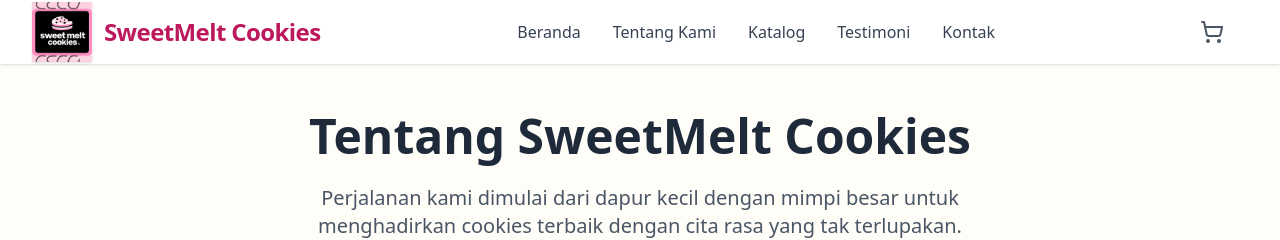
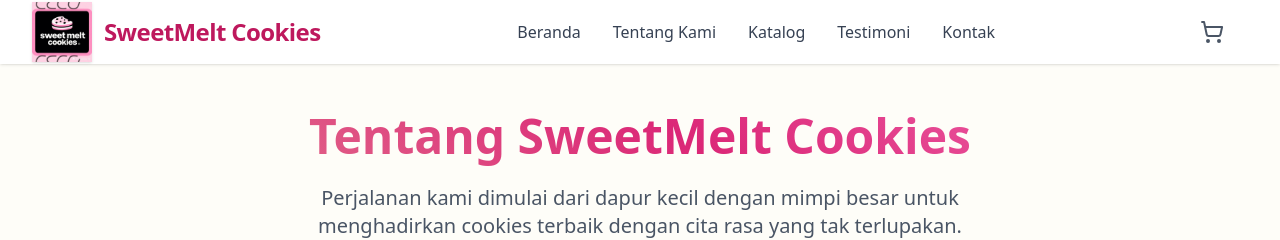
Before and after one commit to Fakhriirawann/projek-sintak, a React (Vite) app: page /about in a window 1280 px wide. Shown: the top 240 px of the page. Built offline with nearby package versions, Linux system fonts and the light colour scheme.

Commit message:
Shiny-Text for Tittle

```diff
--- a/src/index.css
+++ b/src/index.css
@@ -209,3 +209,42 @@
     /* Tailwind's default shadow-2xl is often equivalent or very close */
   }
 }
+
+@keyframes shine {
+  0% {
+    background-position: -200% center;
+  }
+  100% {
+    background-position: 200% center;
+  }
+}
+
+.shiny-text {
+  background: linear-gradient(
+    35deg,
+    #ec4899 0%,
+    #eacca5 25%,
+    #db2777 75%,
+    #f472b6 100%
+  );
+  background-size: 200% auto;
+  background-clip: text;
+  -webkit-background-clip: text;
+  color: transparent;
+  -webkit-text-fill-color: transparent;
+  animation: shine 24s linear infinite;
+}
+
+@keyframes fadeInOut {
+  0%,
+  100% {
+    opacity: 0;
+  }
+  10%,
+  90% {
+    opacity: 1;
+  }
+}
+.animate-fadeInOut {
+  animation: fadeInOut 6s ease forwards;
+}
--- a/src/pages/About.jsx
+++ b/src/pages/About.jsx
@@ -6,7 +6,7 @@
       <div className="max-w-7xl mx-auto px-4 sm:px-6 lg:px-8">
         {/* Hero Section */}
         <div className="text-center mb-16">
-          <h1 className="text-4xl lg:text-5xl font-bold text-gray-800 mb-6">
+          <h1 className="text-4xl lg:text-5xl font-bold text-gray-800 shiny-text pb-6">
             Tentang SweetMelt Cookies
           </h1>
           <p className="text-xl text-gray-600 max-w-3xl mx-auto">
--- a/src/pages/Catalog.jsx
+++ b/src/pages/Catalog.jsx
@@ -128,7 +128,7 @@
       <div className="max-w-7xl mx-auto px-4 sm:px-6 lg:px-8">
         {/* Header */}
         <div className="text-center mb-12">
-          <h1 className="text-4xl lg:text-5xl font-bold text-gray-800 mb-4">
+          <h1 className="text-4xl lg:text-5xl font-bold text-gray-800 shiny-text pb-4">
             Katalog Produk
           </h1>
           <p className="text-xl text-gray-600">
--- a/src/pages/Contact.jsx
+++ b/src/pages/Contact.jsx
@@ -97,7 +97,7 @@
       <div className="max-w-7xl mx-auto px-4 sm:px-6 lg:px-8">
         {/* Header */}
         <div className="text-center mb-16">
-          <h1 className="text-4xl lg:text-5xl font-bold text-gray-800 mb-6">
+          <h1 className="text-4xl lg:text-5xl font-bold text-gray-800 shiny-text pb-6">
             Hubungi Kami
           </h1>
           <p className="text-xl text-gray-600 max-w-3xl mx-auto">
--- a/src/pages/Testimonials.jsx
+++ b/src/pages/Testimonials.jsx
@@ -97,7 +97,7 @@
       <div className="max-w-7xl mx-auto px-4 sm:px-6 lg:px-8">
         {/* Header */}
         <div className="text-center mb-16">
-          <h1 className="text-4xl lg:text-5xl font-bold text-gray-800 mb-6">
+          <h1 className="text-4xl lg:text-5xl font-bold text-gray-800 pb-6 shiny-text">
             Testimoni Pelanggan
           </h1>
           <p className="text-xl text-gray-600 max-w-3xl mx-auto">
```
